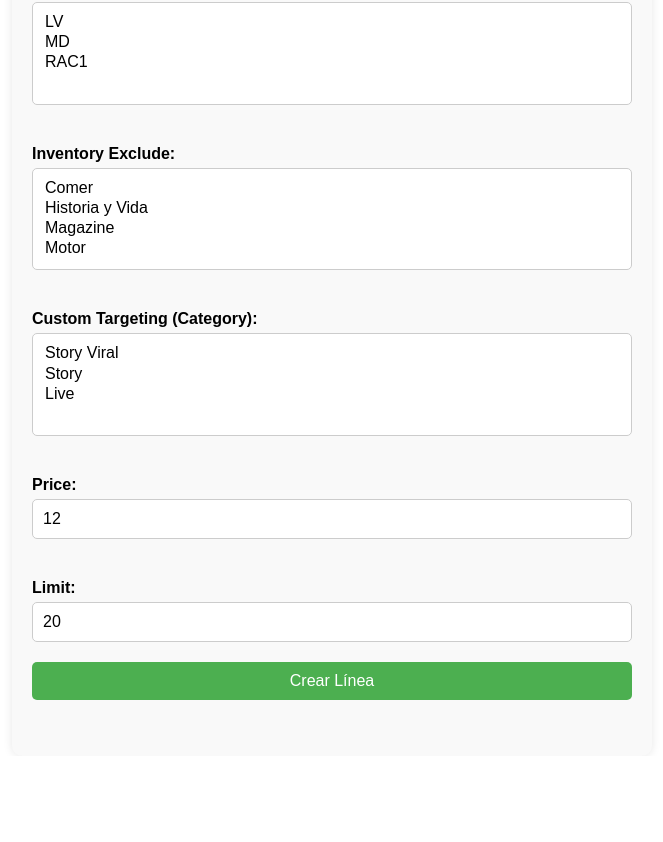
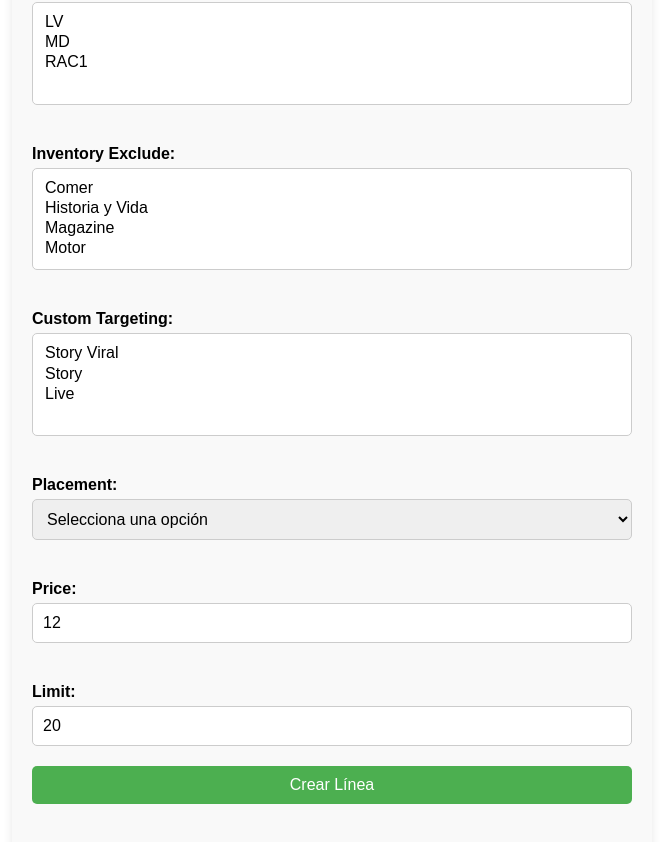
Before and after one commit to adtechGodoStrategies/adLineEditor, a React (Create React App) app: page / in a window 1280 px wide. Shown: the part 1176-2018 px from the top of the page, without its empty margins (308-971 px from the left). Before the commit the page ends 1932 px from the top, so only its background shows below. Built offline with nearby package versions, Linux system fonts and the light colour scheme.

Commit message:
add placement

```diff
--- a/src/App.js
+++ b/src/App.js
@@ -21,6 +21,7 @@
   const [creativeRotationType, setCreativeRotationType] = useState('EVEN');
   const [roadblockingType, setRoadblockingType] = useState('AS_MANY_AS_POSSIBLE');
   const [customTargeting, setCustomTargeting] = useState([]);
+  const [placement, setPlacement] = useState('');
   const [resultado, setResultado] = useState('');
   const [lineItems, setLineItems] = useState([]);
   const [isGenerating, setIsGenerating] = useState(false);
@@ -59,7 +60,8 @@
         goalUnits: goalUnits,
         creativeRotationType: creativeRotationType,
         roadblockingType: roadblockingType,
-        customTargeting
+        customTargeting,
+        placement
       })
     });
 
@@ -218,7 +220,6 @@
           multiple
           value={inventoryInclude}
           onChange={(e) => setInventoryInclude([...e.target.selectedOptions].map(option => option.value))}
-          required
         >
           <option value="LV">LV</option>
           <option value="MD">MD</option>
@@ -230,24 +231,32 @@
           multiple
           value={inventoryExclude}
           onChange={(e) => setInventoryExclude([...e.target.selectedOptions].map(option => option.value))}
-          required
         >
           <option value="comer">Comer</option>
           <option value="historiayvida">Historia y Vida</option>
           <option value="magazine">Magazine</option>
           <option value="motor">Motor</option>
         </select>
-        <label htmlFor="customTargeting">Custom Targeting (Category):</label>
+        <label htmlFor="customTargeting">Custom Targeting:</label>
         <select
           id="customTargeting"
           multiple
           value={customTargeting}
           onChange={(e) => setCustomTargeting([...e.target.selectedOptions].map(option => option.value))}
+        >
+          <option value="208473659844">Story Viral</option>
+          <option value="189633282084">Story</option>
+          <option value="174650883684">Live</option>
+        </select>
+        <label htmlFor="placement">Placement:</label>
+        <select
+          id="placement"
+          value={placement}
+          onChange={(e) => setPlacement(e.target.value)}
           required
         >
-          <option value="208473659844">Story Viral</option>
-          <option value="174650883684">Story</option>
-          <option value="189633282084">Live</option>
+          <option value="">Selecciona una opción</option>
+          <option value="84198161484">Mega1</option>
         </select>
         <label htmlFor="price">Price:</label>
         <input
```
Also changed, not shown: 1 other file (tests, documents, lock files or other folders).
